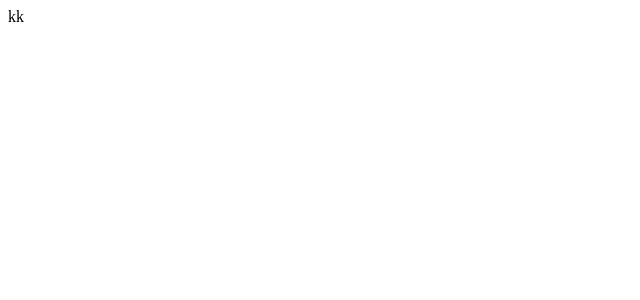
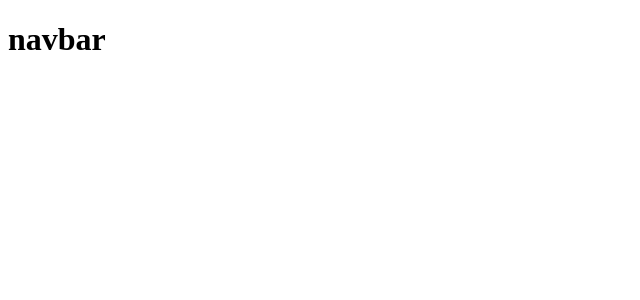
Before and after one commit to mutheus/airbnb-clone, a React (Vite) app: page / in a window 1280 px wide. Shown: the top 300 px of the page, without its empty margins (0-640 px from the left). Built offline with nearby package versions, Linux system fonts and the light colour scheme.

Commit message:
style: remove macros

```diff
--- a/package.json
+++ b/package.json
@@ -6,7 +6,7 @@
     "dev": "vite",
     "build": "tsc && vite build",
     "preview": "vite preview",
-    "generate": "plop",
+    "generate": "plop --plopfile generators/plopfile.js",
     "lint": "eslint src --ext ts,tsx",
     "lint:fix": "yarn lint --fix",
     "type-check": "tsc --project tsconfig.json --pretty --noEmit",
--- a/src/app.tsx
+++ b/src/app.tsx
@@ -1,7 +1,9 @@
+import { Header } from './header'
+
 export function App () {
   return (
     <div>
-      kk
+      <Header />
     </div>
   )
 }
--- /dev/null
+++ b/src/header/header.tsx
@@ -0,0 +1,9 @@
+import * as S from './styles'
+
+export const Header = () => {
+  return (
+    <S.HeaderWrapper>
+      <h1>navbar</h1>
+    </S.HeaderWrapper>
+  )
+}
--- /dev/null
+++ b/src/header/index.tsx
@@ -0,0 +1 @@
+export * from './header'
--- /dev/null
+++ b/src/header/styles.ts
@@ -0,0 +1,5 @@
+import styled from 'styled-components'
+
+export const HeaderWrapper = styled.header`
+
+`
```
Also changed, not shown: 2 other files (tests, documents, lock files or other folders).
